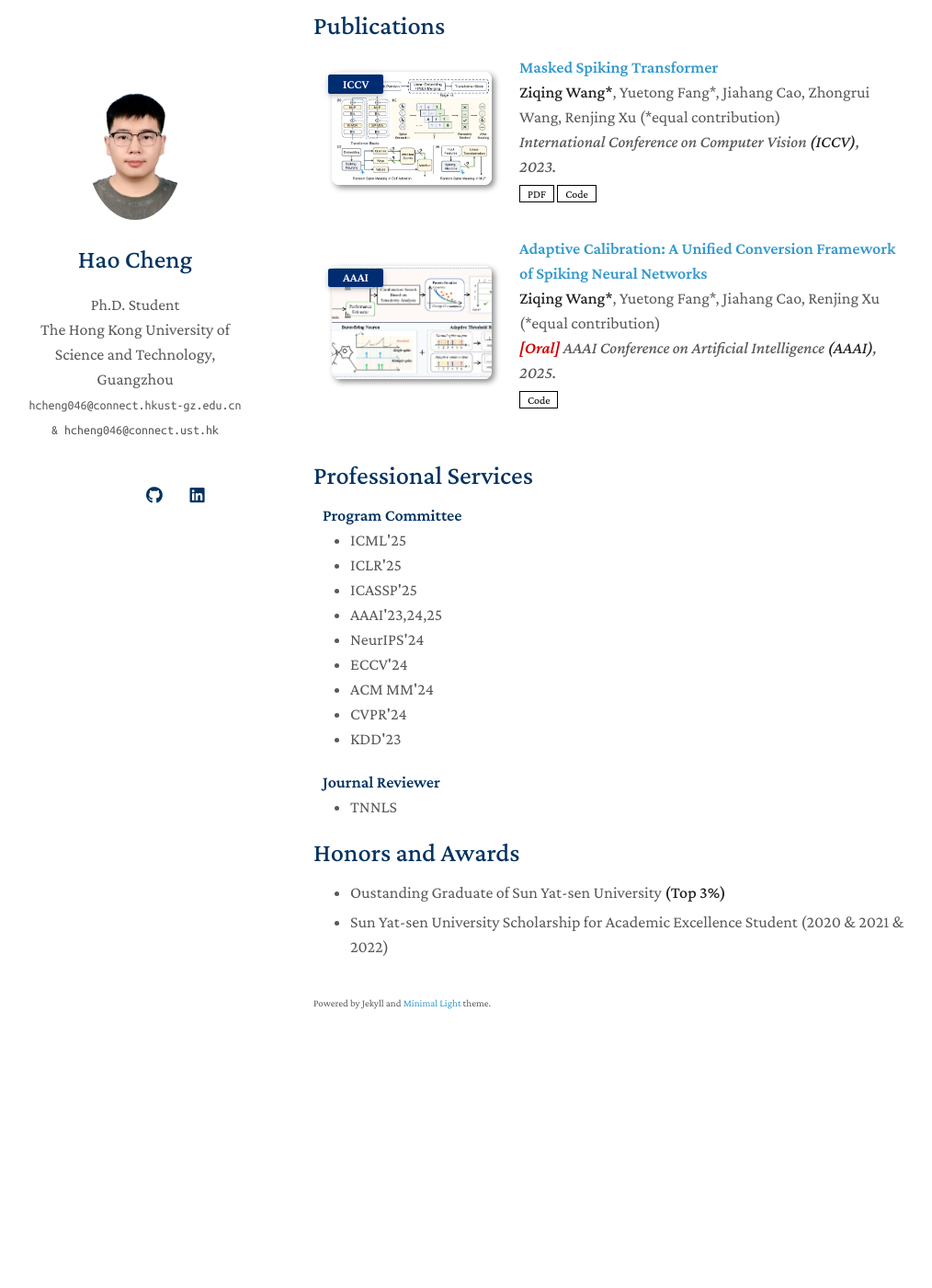
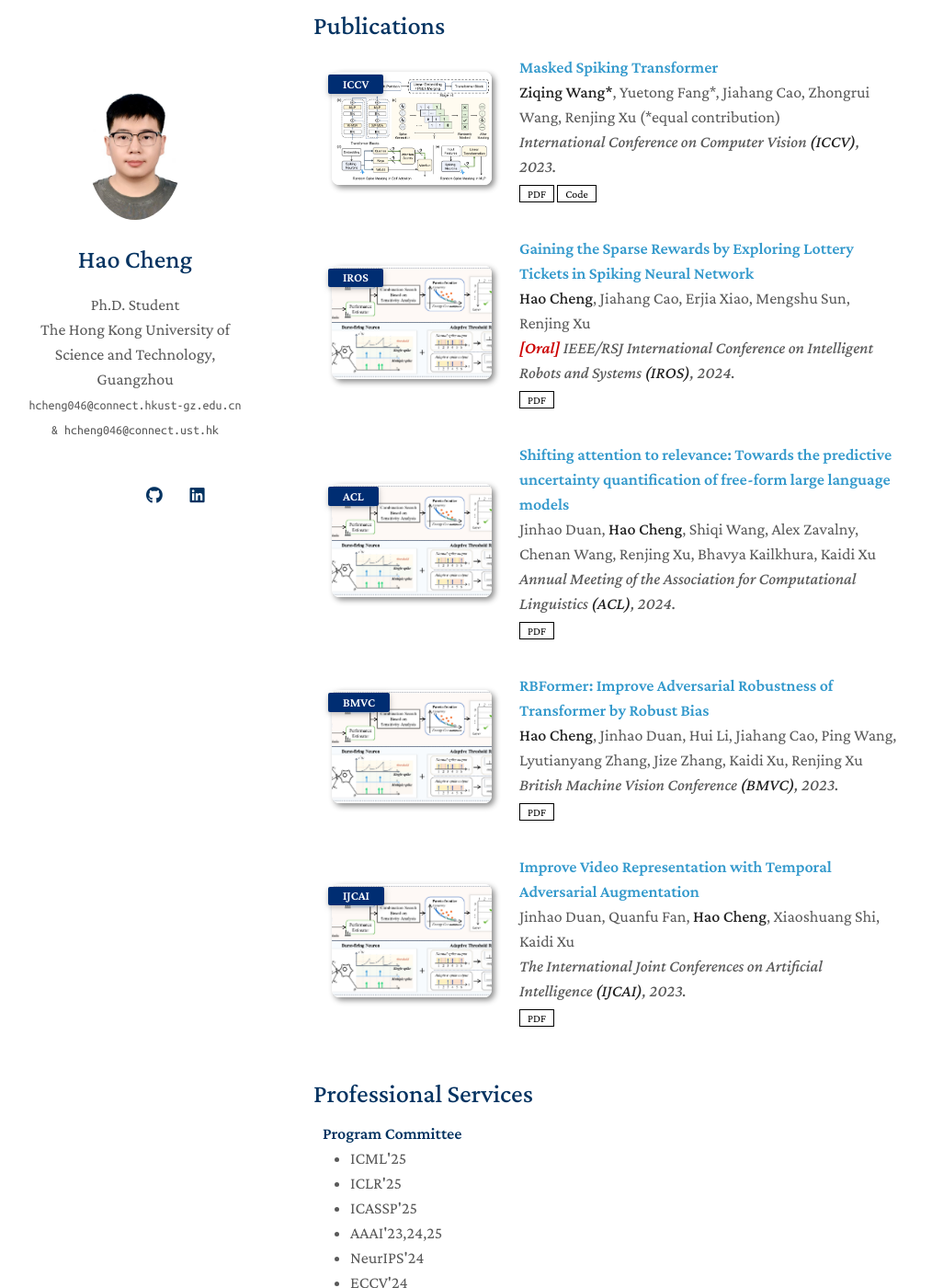
Before and after one commit to MstarLioning/ChaduCheng.github.io, a Jekyll site: the page built from index.md, in a window 1280 px wide and 1400 px high, scrolled down 966 px. Shown: the whole window at 92% size, without its empty margins (129-1143 px from the left). Built offline with Jekyll 4.4.1, drawn with Linux system fonts in a browser that asks for light colours; nearby versions of some CDN libraries; a style sheet for code colours, icons or effects is not loaded; our own code applies the rules of GitHub Pages for plain Markdown files; before the commit the page ends 2138 px from its top, so only the background shows below that.

Commit message:
Update publications.yml

```diff
--- a/_data/publications.yml
+++ b/_data/publications.yml
@@ -7,9 +7,30 @@ main:
     code: https://github.com/bic-L/Masked-Spiking-Transformer
     image: ./assets/img/MST.png
 
-  - title: "Adaptive Calibration: A Unified Conversion Framework of Spiking Neural Networks"
-    authors: <strong>Ziqing Wang*</strong>, Yuetong Fang*, Jiahang Cao, Renjing Xu (*equal contribution)
-    conference_short: AAAI
-    conference: <b><font color="#cc0000">[Oral]</font></b> AAAI Conference on Artificial Intelligence <strong>(AAAI)</strong>, 2025.
-    code: https://github.com/bic-L/burst-ann2snn
+  - title: "Gaining the Sparse Rewards by Exploring Lottery Tickets in Spiking Neural Network"
+    authors: <strong>Hao Cheng</strong>, Jiahang Cao, Erjia Xiao, Mengshu Sun, Renjing Xu
+    conference_short: IROS
+    conference: <b><font color="#cc0000">[Oral]</font></b> IEEE/RSJ International Conference on Intelligent Robots and Systems <strong>(IROS)</strong>, 2024.
+    pdf: https://ieeexplore.ieee.org/abstract/document/10802854
     image: ./assets/img/BURST.png
+
+  - title: "Shifting attention to relevance: Towards the predictive uncertainty quantification of free-form large language models"
+    authors: Jinhao Duan, <strong>Hao Cheng</strong>, Shiqi Wang, Alex Zavalny, Chenan Wang, Renjing Xu, Bhavya Kailkhura, Kaidi Xu
+    conference_short: ACL
+    conference: Annual Meeting of the Association for Computational Linguistics <strong>(ACL)</strong>, 2024.
+    pdf: https://aclanthology.org/2024.acl-long.276.pdf
+    image: ./assets/img/BURST.png
+
+  - title: "RBFormer: Improve Adversarial Robustness of Transformer by Robust Bias"
+    authors: <strong>Hao Cheng</strong>, Jinhao Duan, Hui Li, Jiahang Cao, Ping Wang, Lyutianyang Zhang, Jize Zhang, Kaidi Xu, Renjing Xu
+    conference_short: BMVC
+    conference: British Machine Vision Conference <strong>(BMVC)</strong>, 2023.
+    pdf: https://papers.bmvc2023.org/0296.pdf
+    image: ./assets/img/BURST.png
+
+  - title: "Improve Video Representation with Temporal Adversarial Augmentation"
+    authors: Jinhao Duan, Quanfu Fan, <strong>Hao Cheng</strong>, Xiaoshuang Shi, Kaidi Xu
+    conference_short: IJCAI
+    conference: The International Joint Conferences on Artificial Intelligence <strong>(IJCAI)</strong>, 2023.
+    pdf: https://www.ijcai.org/proceedings/2023/0079.pdf
+    image: ./assets/img/BURST.png
```
